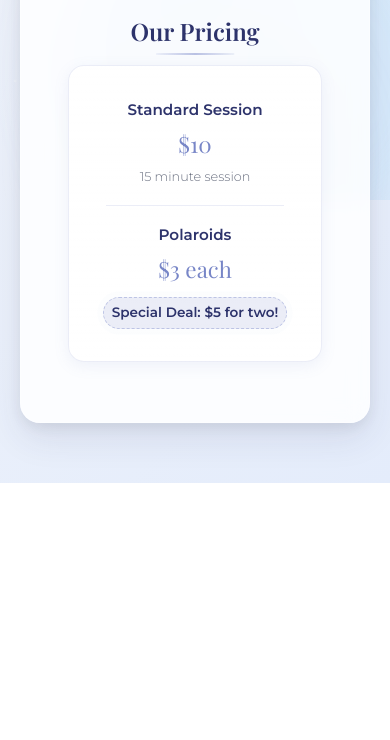
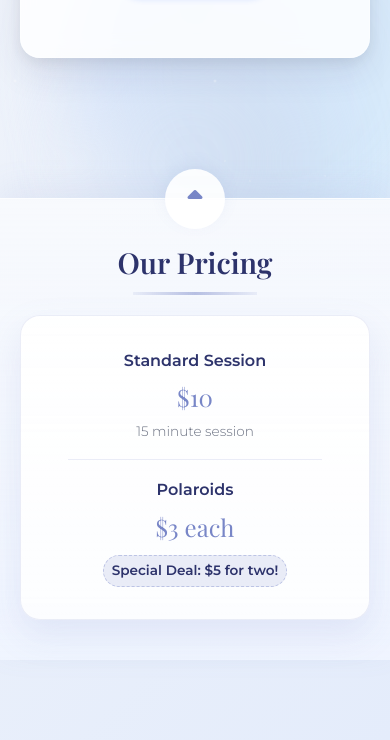
Before and after one commit to Abraham77967/test-album, a website: page index.html in a window 390 px wide. Shown: the part 644-1384 px from the top of the page. Before the commit the page ends 1127 px from the top, so only its background shows below. Drawn offline with nearby package versions, Linux system fonts and the light colour scheme; a web font is replaced by a local one.

Commit message:
Redesigned pricing section with parallel scrolling effect

```diff
--- a/index.html
+++ b/index.html
@@ -27,6 +27,7 @@
         <div class="stars"></div>
     </div>
 
+    <div class="page-content">
         <div class="login-container">
             <div class="login-box high-readability">
                 <div class="login-decoration top-left"></div>
@@ -61,7 +62,14 @@
                     </button>
                 </div>
 
+                <div class="login-footer">
+                    <p></p>
+                </div>
+            </div>
+        </div>
+
         <div id="pricing-section" class="pricing-section">
+            <div class="pricing-container">
                 <h2 class="pricing-title">Our Pricing</h2>
                 <div class="pricing-chart visible">
                     <div class="pricing-option">
@@ -79,10 +87,6 @@
                     </div>
                 </div>
             </div>
-
-            <div class="login-footer">
-                <p></p>
-            </div>
         </div>
     </div>
 
--- a/login-styles.css
+++ b/login-styles.css
@@ -6,12 +6,23 @@
     min-height: 100vh;
     height: auto;
     display: flex;
+    flex-direction: column;
     align-items: center;
-    justify-content: center;
     position: relative;
     font-family: 'Montserrat', sans-serif;
-    padding: 40px 0;
-    overflow-y: auto;
+    padding: 0;
+    margin: 0;
+    overflow-x: hidden;
+}
+
+.page-content {
+    width: 100%;
+    display: flex;
+    flex-direction: column;
+    align-items: center;
+    padding: 40px 0 80px;
+    position: relative;
+    z-index: 10;
 }
 
 /* Animated background with light orbs */
@@ -130,7 +141,7 @@
     padding: 20px;
     position: relative;
     z-index: 10;
-    margin: 20px 0;
+    margin: 20px 0 60px;
 }
 
 .login-box {
@@ -569,6 +580,7 @@
 .pricing-button {
     margin-top: 25px;
     text-align: center;
+    margin-bottom: 15px;
 }
 
 .pricing-btn {
@@ -612,16 +624,59 @@
 
 /* Updated Pricing Section */
 .pricing-section {
-    margin-top: 35px;
+    width: 100%;
+    min-height: 350px;
+    margin-top: 100px;
     text-align: center;
-    scroll-margin-top: 20px;
+    scroll-margin-top: 30px;
+    position: relative;
+    padding: 60px 0;
+    background: linear-gradient(to bottom, rgba(255,255,255,0.6), rgba(240,245,255,0.9));
+    box-shadow: 0 -10px 30px rgba(120, 134, 199, 0.1);
+    border-top: 1px solid rgba(255,255,255,0.8);
+}
+
+.pricing-section::before {
+    content: '';
+    position: absolute;
+    top: -30px;
+    left: 50%;
+    transform: translateX(-50%);
+    width: 60px;
+    height: 60px;
+    background: rgba(255,255,255,0.9);
+    border-radius: 50%;
+    box-shadow: 0 -5px 15px rgba(120, 134, 199, 0.1);
+    display: flex;
+    align-items: center;
+    justify-content: center;
+    z-index: 5;
+}
+
+.pricing-section::after {
+    content: '\f0d8';
+    font-family: 'Font Awesome 6 Free';
+    font-weight: 900;
+    position: absolute;
+    top: -22px;
+    left: 50%;
+    transform: translateX(-50%);
+    font-size: 24px;
+    color: #7886C7;
+    z-index: 6;
+}
+
+.pricing-container {
+    max-width: 600px;
+    margin: 0 auto;
+    padding: 0 20px;
 }
 
 .pricing-title {
     font-family: 'Playfair Display', serif;
-    font-size: 1.5rem;
+    font-size: 2.2rem;
     color: #2D336B;
-    margin-bottom: 15px;
+    margin-bottom: 30px;
     position: relative;
     display: inline-block;
 }
@@ -629,23 +684,23 @@
 .pricing-title:after {
     content: '';
     position: absolute;
-    bottom: -5px;
+    bottom: -10px;
     left: 50%;
     transform: translateX(-50%);
-    width: 60%;
-    height: 2px;
+    width: 80%;
+    height: 3px;
     background: linear-gradient(to right, rgba(120, 134, 199, 0.1), rgba(120, 134, 199, 0.5), rgba(120, 134, 199, 0.1));
 }
 
 .pricing-chart.visible {
     opacity: 1;
-    margin-top: 15px;
-    padding: 20px 15px;
+    padding: 30px 25px;
     border: 1px solid rgba(120, 134, 199, 0.15);
-    box-shadow: 0 4px 15px rgba(120, 134, 199, 0.1);
+    box-shadow: 0 15px 35px rgba(120, 134, 199, 0.15);
     background: linear-gradient(to bottom, rgba(255, 255, 255, 0.95), rgba(255, 255, 255, 0.8));
-    border-radius: 16px;
-    width: 85%;
+    border-radius: 20px;
+    width: 100%;
+    max-width: 450px;
     margin: 0 auto;
     display: flex;
     flex-direction: column;
@@ -688,25 +743,21 @@
 }
 
 @media (max-width: 480px) {
-    .pricing-toggle {
-        padding: 8px 16px;
-        font-size: 0.85rem;
+    .page-content {
+        padding: 20px 0 60px;
     }
 
-    .pricing-chart.show {
-        padding: 15px 10px;
+    .pricing-section {
+        margin-top: 60px;
+        padding: 40px 0;
     }
 
-    .price-title {
-        font-size: 0.95rem;
+    .pricing-title {
+        font-size: 1.8rem;
     }
 
-    .price-amount {
-        font-size: 1.4rem;
-    }
-
-    .price-details {
-        font-size: 0.8rem;
+    .pricing-chart.visible {
+        padding: 20px 15px;
     }
 }
 
@@ -770,13 +821,15 @@
 /* Highlight animation for pricing section */
 @keyframes highlight-pulse {
     0% {
-        box-shadow: 0 4px 15px rgba(120, 134, 199, 0.1);
+        box-shadow: 0 15px 35px rgba(120, 134, 199, 0.15);
     }
     50% {
-        box-shadow: 0 4px 25px rgba(64, 115, 255, 0.6);
+        box-shadow: 0 15px 45px rgba(64, 115, 255, 0.4);
+        transform: translateY(-5px);
     }
     100% {
-        box-shadow: 0 4px 15px rgba(120, 134, 199, 0.1);
+        box-shadow: 0 15px 35px rgba(120, 134, 199, 0.15);
+        transform: translateY(0);
     }
 }
 
--- a/login.js
+++ b/login.js
@@ -182,16 +182,35 @@ document.addEventListener('DOMContentLoaded', () => {
     if (pricingBtn && pricingSection) {
         pricingBtn.addEventListener('click', function() {
             // Scroll to pricing section smoothly
-            pricingSection.scrollIntoView({
-                behavior: 'smooth',
-                block: 'center'
+            window.scrollTo({
+                top: pricingSection.offsetTop - 20,
+                behavior: 'smooth'
             });
 
-            // Add a highlight effect to the pricing section
-            pricingSection.classList.add('highlight');
+            // Add a highlight effect to the pricing section after scrolling
             setTimeout(() => {
-                pricingSection.classList.remove('highlight');
-            }, 1500);
+                pricingSection.classList.add('highlight');
+                setTimeout(() => {
+                    pricingSection.classList.remove('highlight');
+                }, 1500);
+            }, 700); // Wait for scroll to complete
         });
     }
+
+    // Add parallax effect to pricing section
+    window.addEventListener('scroll', function() {
+        const scrollPosition = window.scrollY;
+
+        // Apply subtle parallax effect to pricing section
+        if (pricingSection) {
+            const distance = pricingSection.getBoundingClientRect().top;
+            const speed = 0.3;
+
+            // Only apply effect when pricing section is coming into view
+            if (distance < window.innerHeight && distance > -pricingSection.offsetHeight) {
+                // Create parallax effect
+                pricingSection.style.backgroundPosition = `center ${scrollPosition * speed}px`;
+            }
+        }
+    });
 });
```
Lines whose indentation alone changed are shown as unchanged.
